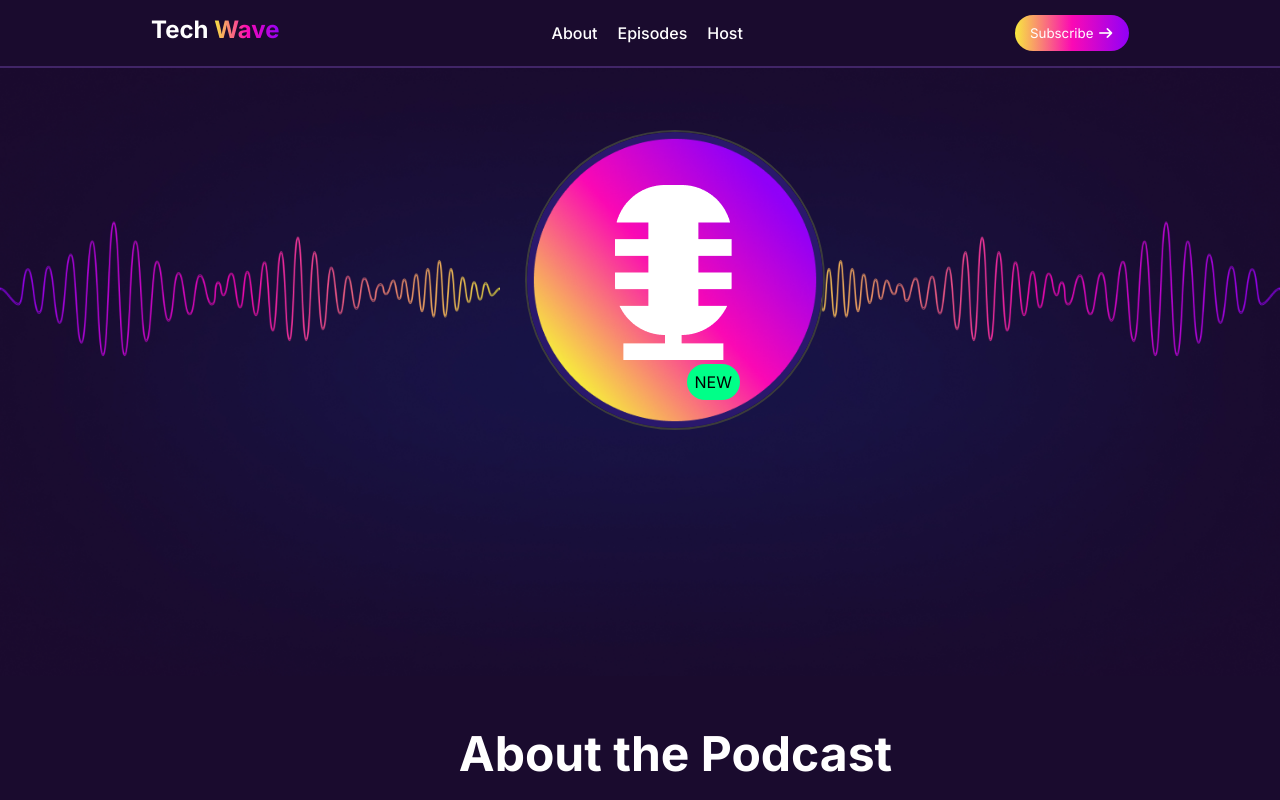
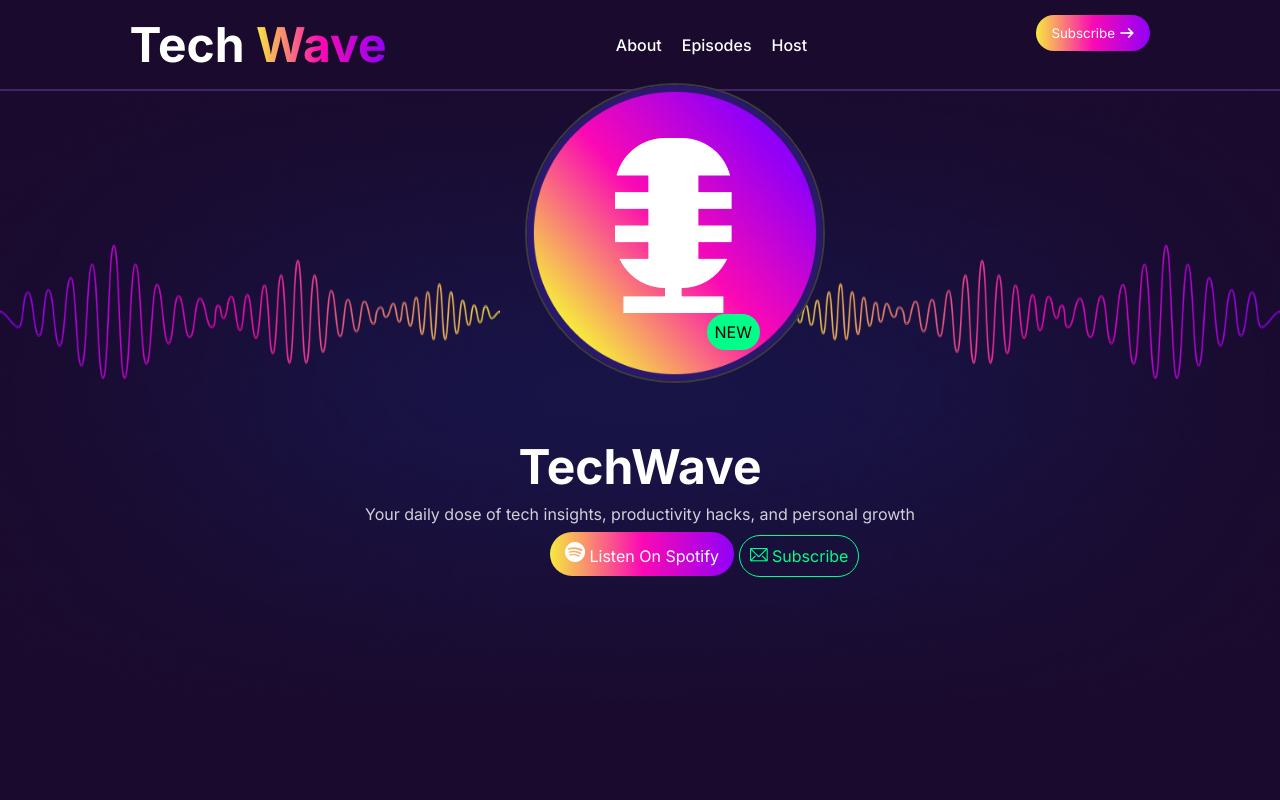
Before and after one commit to JannatRahman/B13-SECOND-ASSIGNMENT, a plain HTML site: page index.html in a window 1280 px wide. Shown: the top 800 px of the page. Drawn offline with Linux system fonts and the light colour scheme.

Commit message:
all parts done according to figma

```diff
--- a/index.html
+++ b/index.html
@@ -41,10 +41,20 @@
 
 <section>
   <div class="hero-bg">
+
     <img src="assets/hero-bg.png" class="bg-img" alt="">
+
     <img src="./assets/hero-circle.png" class="image-circle" alt="">
     <img src="./assets/microphone.png" class="image-mic" alt="">
     <div class="badge">NEW</div>
+     <div class="hero-bg-texts">
+      <h2>TechWave</h2>
+    <p>Your daily dose of tech insights, productivity hacks, and personal growth</p>
+    <button class="gradient-btn-2"> <img src="./assets/spotify.png" alt="">
+      Listen On Spotify</button>
+
+    <button class="hero-btn-2"><img src="./assets/message.png" alt=""> Subscribe</button>
+  </div>
 
   </div>
 
--- a/styles/styles.css
+++ b/styles/styles.css
@@ -20,6 +20,9 @@
   display: flex;
   gap: 20px;
   align-items: center;
+}
+.nav-main h1{
+  font-size: 48px;
 }
 
 .nav-main p{
@@ -47,6 +50,7 @@ justify-content: center;
   color: white;
   cursor: pointer;
 
+
 }
 .gradient-text{
   background: linear-gradient(90deg, #F7E93F, #FB09B4, #9100F8);
@@ -61,6 +65,7 @@ justify-content: center;
 }
 .bg-img{
   width: 100%;
+  margin-bottom: -70px;
 }
 .image-circle{
 position: absolute;
@@ -80,11 +85,81 @@ width: 300px;
   color: black;
   padding: 8px;
   border-radius: 70px;
-  bottom: 400px;
-  right: 540px;
+  bottom: 450px;
+  right: 520px;
   position: absolute;
 
 }
+.hero-bg-texts h2{
+ position:relative;
+ z-index: 3;
+ text-align: center;
+ top: -500px;
+ font-size: 48px;
+ font-weight: bold;
+ color: white;
+ padding-bottom: 8px;
+
+
+}
+.hero-bg-texts p{
+position:relative;
+ z-index: 3;
+ text-align: center;
+ top: -500px;
+ font-size: 16px;
+ opacity: 0.8;
+ color: white;
+ padding-bottom: 8px;
+}
+.gradient-btn-2{
+  position:relative;
+ z-index: 3;
+ text-align: center;
+ top: -500px;
+ font-size: 16px;
+ left: 550px;
+  border-radius: 40px;
+  padding: 10px;
+  border: none;
+}
+.gradient-btn-2{
+  background: linear-gradient(90deg, #F7E93F, #FB09B4, #9100F8);
+  padding: 10px 15px 10px 15px;
+  border-radius: 50px;
+  border: none;
+  color: white;
+  cursor: pointer;
+  align-items: center;
+
+}
+.gradient-text-2{
+  background: linear-gradient(90deg, #F7E93F, #FB09B4, #9100F8);
+  background-clip: text;
+  -webkit-text-fill-color: transparent;
+}
+
+
+
+.hero-btn-2{
+position:relative;
+ z-index: 3;
+ text-align: center;
+ top: -500px;
+ font-size: 16px;
+  left: 550px;
+  border-radius: 40px;
+  padding: 10px;
+  border: none;
+  background: transparent;
+  color: #00FF88;
+  border: 1px solid #00FF88;
+   cursor: pointer;
+
+
+}
+
+
 
 
 
@@ -538,4 +613,8 @@ justify-content: center;
 padding-left: 200px;
 padding-right: 200px;
 }
+.grid{
+  display: grid;
+  grid-template-columns: 1fr;
 }
+}
```
